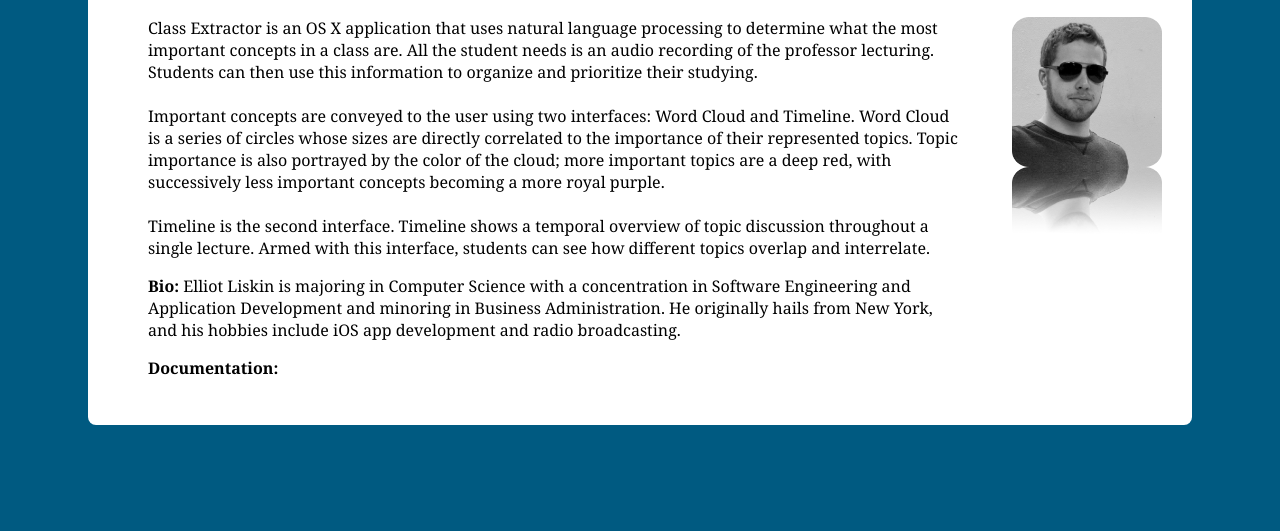
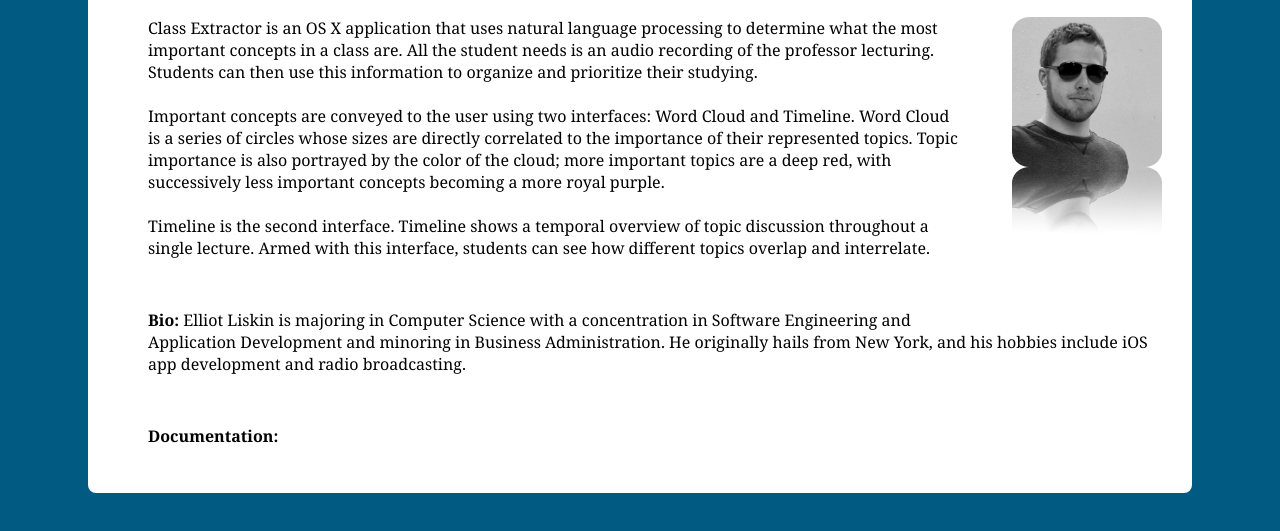
Before and after one commit to gw-sd-2016/ClassExtractor, a plain HTML site: page index.html in a window 1280 px wide. Shown: the part 187-718 px from the top of the page. Drawn offline with Linux system fonts and the light colour scheme.

Commit message:
Final Modifications to the Layout

```diff
--- a/index.html
+++ b/index.html
@@ -20,12 +20,14 @@
 					<p>
 						Class Extractor is an OS X application that uses natural language processing to determine what the most important concepts in a class are. All the student needs is an audio recording of the professor lecturing. Students can then use this information to organize and prioritize their studying.<br><br>
                         Important concepts are conveyed to the user using two interfaces: Word Cloud and Timeline. Word Cloud is a series of circles whose sizes are directly correlated to the importance of their represented topics. Topic importance is also portrayed by the color of the cloud; more important topics are a deep red, with successively less important concepts becoming a more royal purple.<br><br>
-                        Timeline is the second interface. Timeline shows a temporal overview of topic discussion throughout a single lecture. Armed with this interface, students can see how different topics overlap and interrelate.<br>
+                        Timeline is the second interface. Timeline shows a temporal overview of topic discussion throughout a single lecture. Armed with this interface, students can see how different topics overlap and interrelate.
 					</p>
+                    <br>
 					<p>
 						<strong>Bio:</strong>
 						Elliot Liskin is majoring in Computer Science with a concentration in Software Engineering and Application Development and minoring in Business Administration. He originally hails from New York, and his hobbies include iOS app development and radio broadcasting.
 					</p>
+                    <br>
 					<p>
 						<strong>Documentation:</strong>
 						<ul>
```
